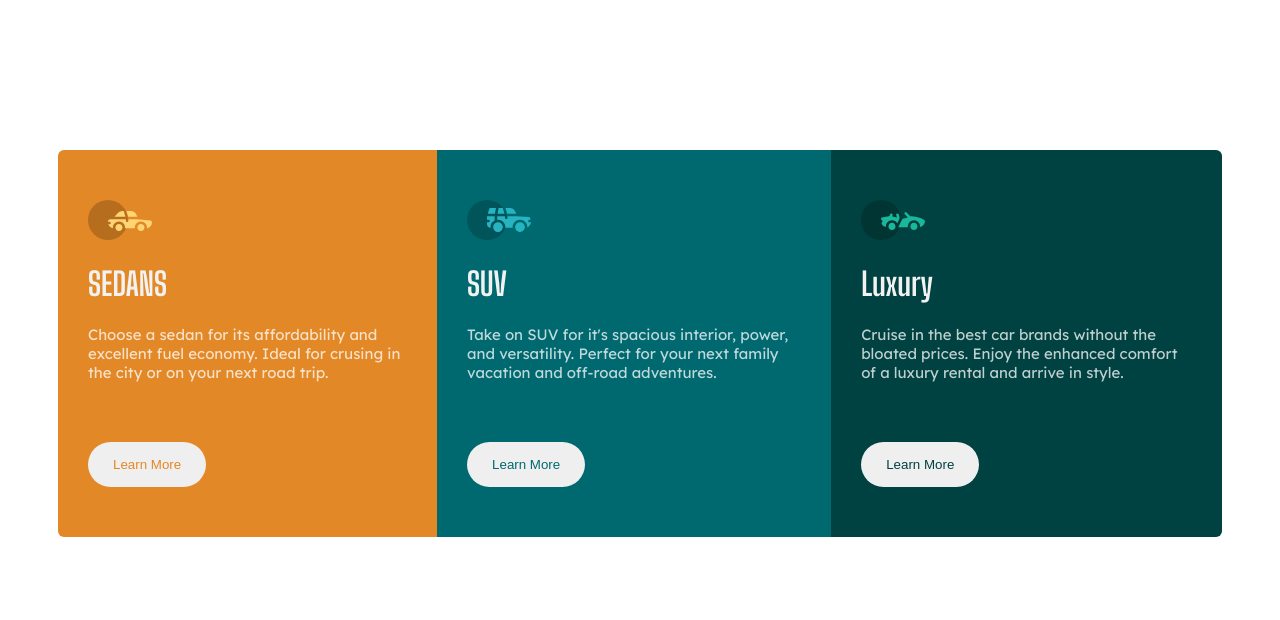
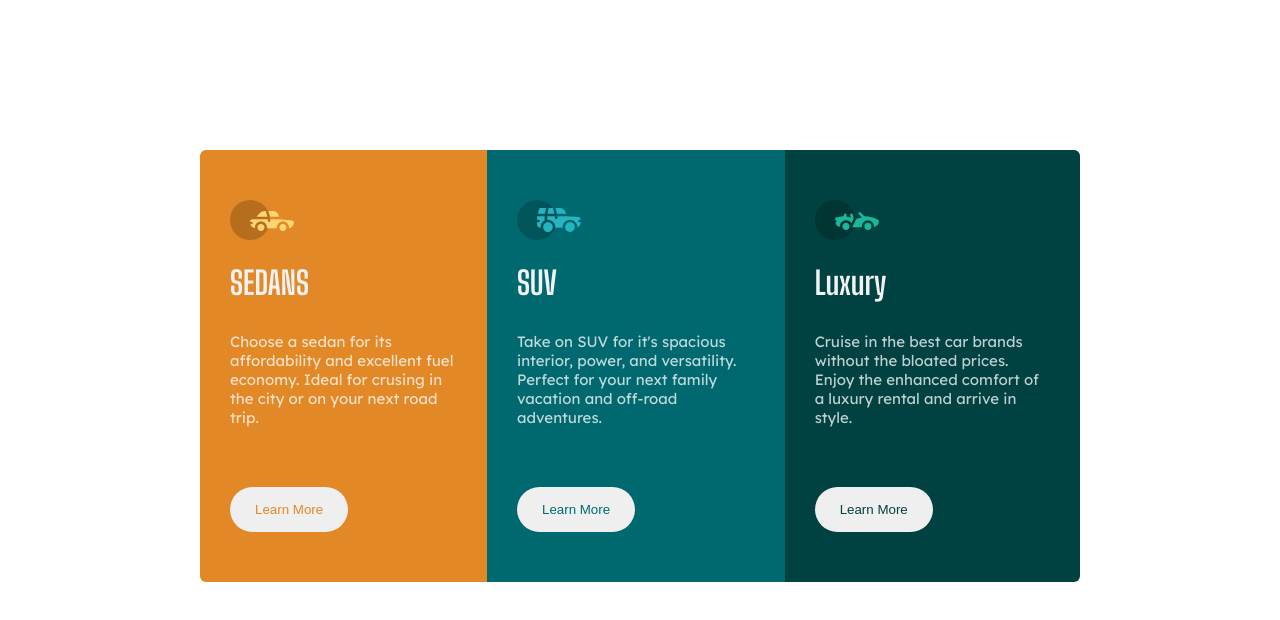
Before and after one commit to ottobong/Zuri_Frontend, a plain HTML site: page FlexBox-Grid/index.html in a window 1280 px wide. Drawn offline with Linux system fonts and the light colour scheme.

Commit message:
added new lines in css

```diff
--- a/FlexBox-Grid/css/style.css
+++ b/FlexBox-Grid/css/style.css
@@ -1,7 +1,12 @@
+* {
+    margin: 0;
+    padding: 0;
+}
+
 main {
     display: flex;
     margin-top: 100px;
-    padding: 50px;
+    padding: 50px 200px;
     align-content: center;
     justify-content: center;
 }
@@ -43,6 +48,8 @@ h1 {
     font-family: 'Big Shoulders Display', cursive;
     color: hsl(0, 0%, 95%);
     font-weight: 700px;
+    margin-top: 20px;
+    margin-bottom: 30px;
 }
 
 p {
```
